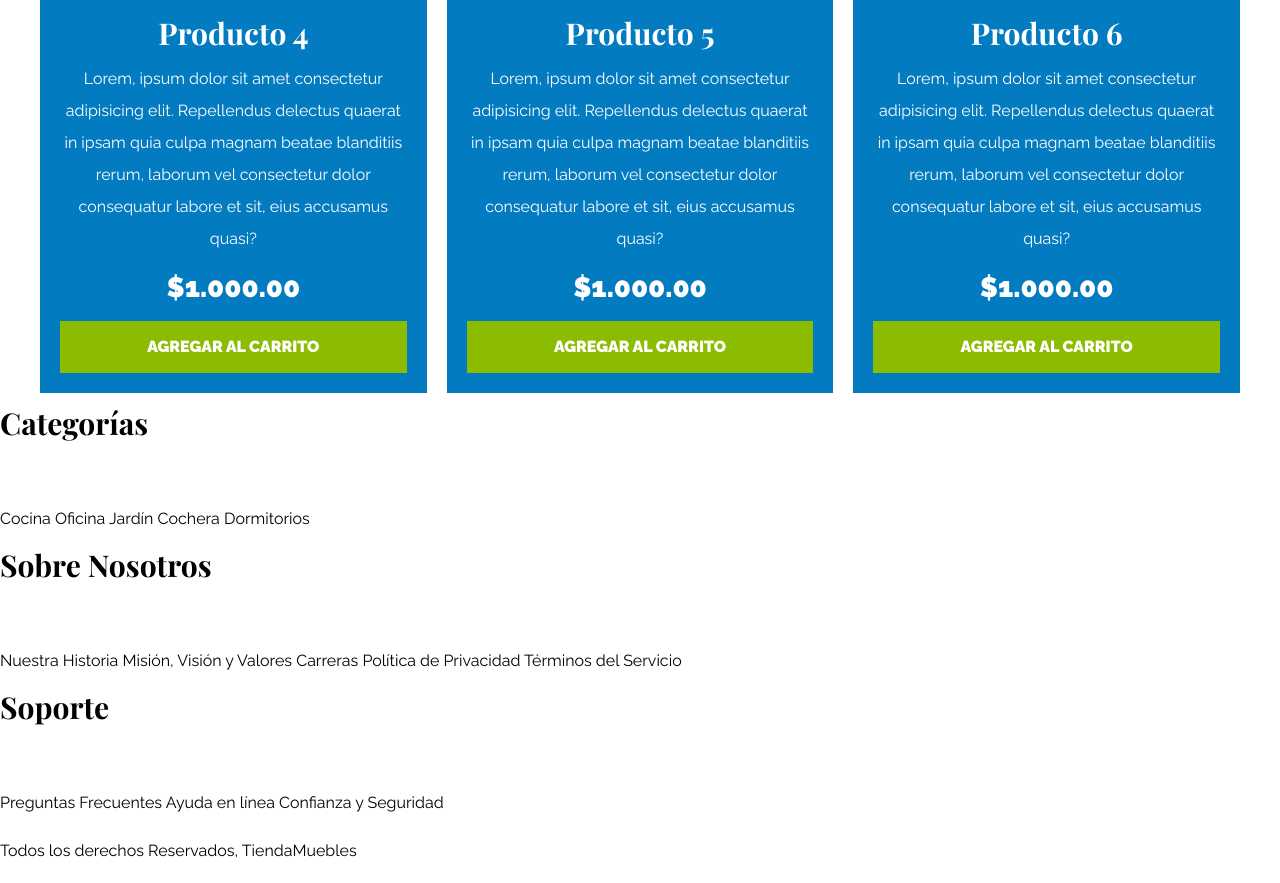
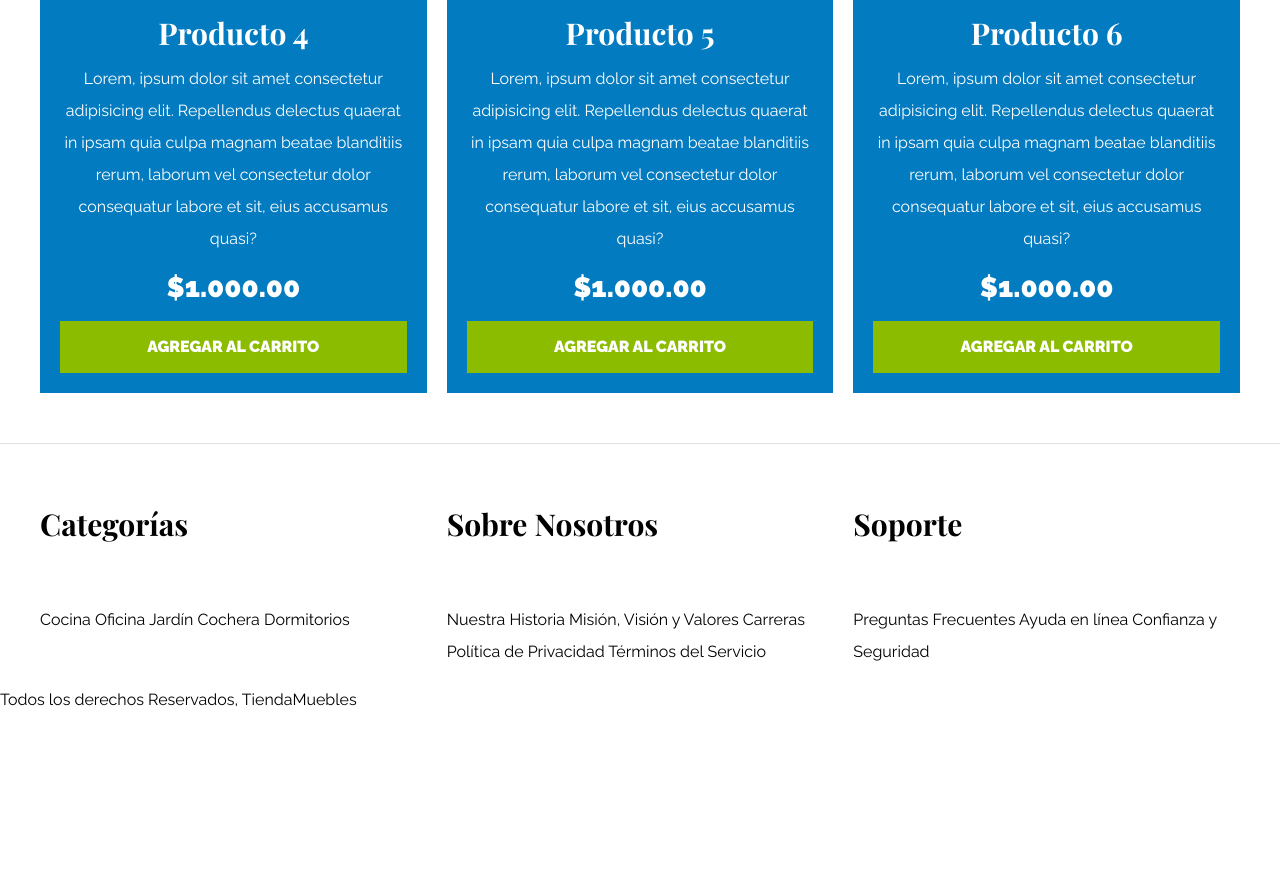
Before and after one commit to Daniel151505/ecommerce, a plain HTML site: page index.html in a window 1280 px wide. Shown: the part 3418-4301 px from the top of the page. After the commit the page ends 4150 px from the top, so only its background shows below. Drawn offline with nearby package versions, Linux system fonts and the light colour scheme.

Commit message:
Creando el footer

```diff
--- a/css/app.css
+++ b/css/app.css
@@ -238,8 +238,6 @@ img {
     font-weight: 900;
 }
 
-
-
 /* .producto img {
     transition: transform .3s ease-out;
 }
@@ -247,3 +245,22 @@ img {
 .producto img:hover {
     transform: scale(.8);
 } */
+
+/* Footer */
+
+.site-footer {
+    border-top: 1px solid #e1e1e1;
+    margin-top: 5rem;
+    padding-top: 5rem;
+}
+
+.grid-footer {
+    display: flex;
+    gap: 2rem;
+}
+
+.grid-footer {
+    display: grid;
+    grid-template-columns: repeat(3, 1fr);
+    gap: 2rem;
+}
--- a/index.html
+++ b/index.html
@@ -188,7 +188,8 @@
       <!-- Fin de Listado de Productos-->
     </main>
 
-    <footer>
+    <footer class="site-footer">
+      <div class="grid-footer contenedor">
         <div>
           <h3>Categorías</h3>
           <nav id="navegacion">
@@ -219,6 +220,7 @@
             <a class="enlace" href="#">Confianza y Seguridad</a>
           </nav>
         </div>
+      </div>
 
       <p>Todos los derechos Reservados, TiendaMuebles</p>
     </footer>
```
Lines whose indentation alone changed are shown as unchanged.
